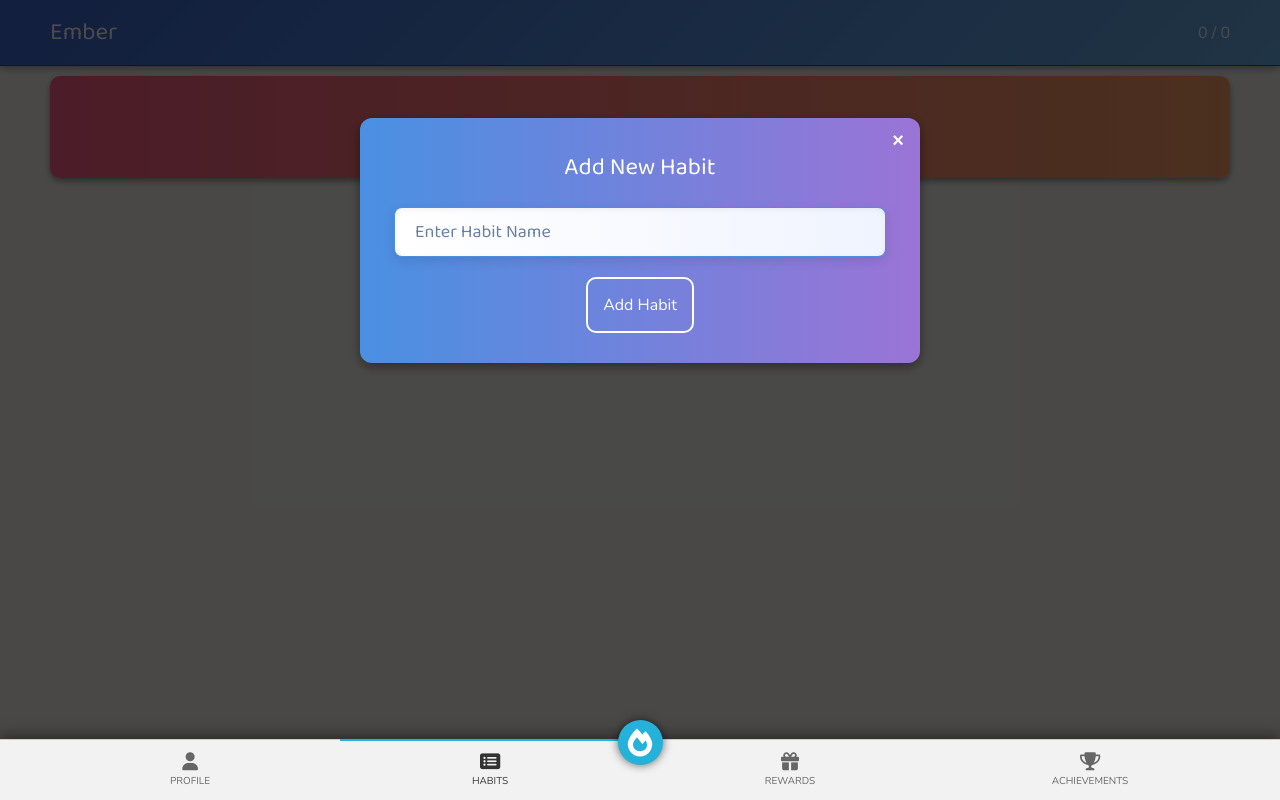
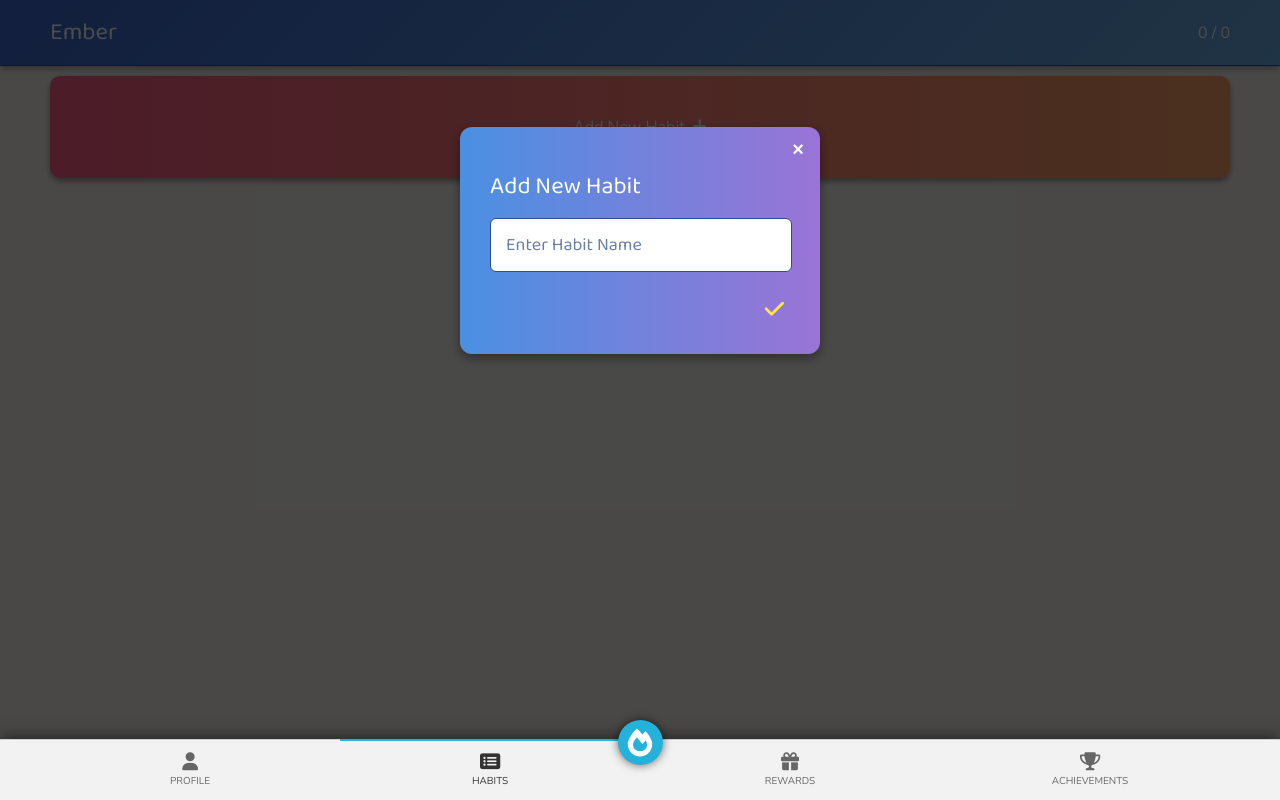
Before and after one commit to joseph-johnson27001/habit-spinner, a Vue app: page / in a window 1280 px wide. Both pictures are taken after a click on the label "Add New Habit". Built offline with nearby package versions, Linux system fonts and the light colour scheme.

Commit message:
Add habit modal

```diff
--- a/src/components/Habits/AddHabitModal.vue
+++ b/src/components/Habits/AddHabitModal.vue
@@ -14,7 +14,7 @@
       />
       <div class="modal-actions">
         <button @click="addHabit" class="modal-button add-button">
-          Add Habit
+          <i class="fa fa-check" aria-hidden="true"></i>
         </button>
       </div>
     </div>
@@ -76,6 +76,7 @@ export default {
   align-items: center;
   justify-content: center;
   z-index: 1000;
+  font-family: "Baloo 2", sans-serif;
 }
 
 .modal-content {
@@ -85,30 +86,28 @@ export default {
   padding: 30px;
   border-radius: 12px;
   width: 80%;
-  max-width: 500px;
+  max-width: 300px;
   max-height: 300px;
   text-align: center;
   box-shadow: 0 4px 12px rgba(0, 0, 0, 0.4);
   color: white;
+  text-align: left;
 }
 
 h2 {
-  margin: 0 0 20px;
+  margin: 10px 0px;
   font-weight: 100;
-  font-family: "Baloo 2", sans-serif;
 }
 
 .habit-input {
+  margin-top: 2px;
   width: 90%;
-  padding: 10px 20px;
-  border: 1px solid #4a90e2;
-  border-radius: 8px;
+  padding: 12px 15px;
+  border: 1px solid #2f4a92;
+  border-radius: 6px;
   font-size: 18px;
   outline: none;
-  background: linear-gradient(to right, #ffffff, #f4f6f8);
   color: #2f4a92;
-  box-shadow: inset 0 2px 6px rgba(0, 0, 0, 0.05), 0 4px 12px rgba(0, 0, 0, 0.1);
-  transition: box-shadow 0.3s ease, border 0.3s ease;
   font-family: "Baloo 2", sans-serif;
   font-weight: 600;
   margin-bottom: 20px;
@@ -120,43 +119,21 @@ h2 {
   font-weight: 400;
 }
 
-.habit-input:focus {
-  border: 1px solid #4a90e2;
-  background: linear-gradient(to right, #ffffff, #f0f4ff);
-  color: #2f4a92;
-}
-
-.habit-input:hover {
-  border: 1px solid #9a74d6;
-  box-shadow: 0 4px 15px rgba(154, 116, 214, 0.3),
-    inset 0 0 8px rgba(154, 116, 214, 0.15);
-}
-
 .modal-actions {
   display: flex;
-  justify-content: center;
-}
-
-.modal-button {
-  padding: 10px 20px;
-  border: none;
-  border-radius: 8px;
-  font-size: 16px;
-  cursor: pointer;
-  transition: background-color 0.3s ease;
-  font-family: inherit;
+  justify-content: flex-end;
 }
 
 .add-button {
+  font-size: 22px;
+  padding-top: 5px;
+  cursor: pointer;
   background: transparent;
-  color: white;
-  border: 2px solid white;
-  padding: 15px 15px;
-  border-radius: 10px;
-  transition: transform 0.2s ease, background-color 0.3s ease;
+  color: #ffe44d;
+  border: none;
+  font-weight: 100;
 }
 
-/* Close Button Styling */
 .close-button {
   position: absolute;
   top: 10px;
@@ -167,10 +144,5 @@ h2 {
   font-size: 20px;
   cursor: pointer;
   font-weight: bold;
-  transition: color 0.3s ease;
-}
-
-.close-button:hover {
-  color: #ccc;
 }
 </style>
```
